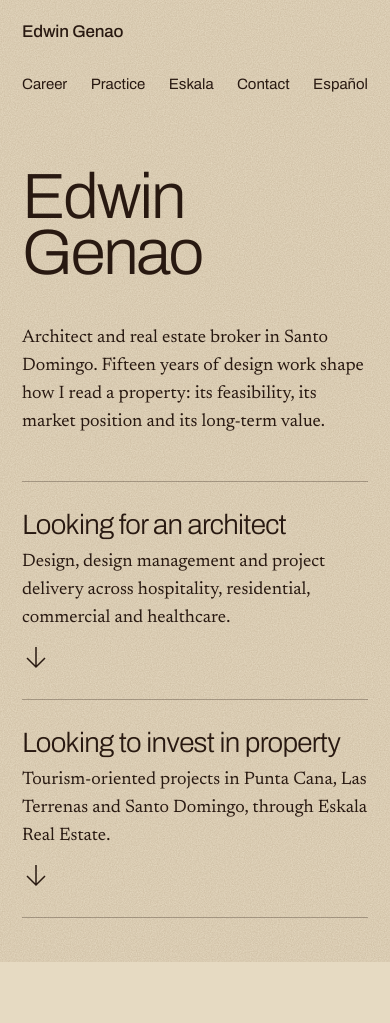
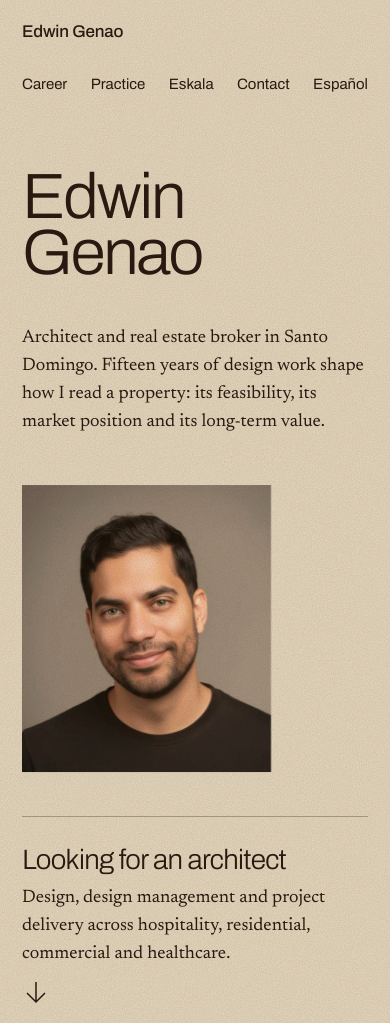
Before and after one commit to edwingenao/edwingenao-web, a plain HTML site: page index.html in a window 390 px wide. Shown: the top 1023 px of the page. Drawn offline with Linux system fonts and the light colour scheme.

Commit message:
Add files via upload

```diff
--- a/index.html
+++ b/index.html
@@ -31,7 +31,13 @@ footer a:hover{color:#D6A85C}
 .entry{color:#2A1A12;text-decoration:none}
 .entry-a:hover{background:#2A1A12;color:#E6DAC2}
 .entry-b:hover{background:#243327;color:#E6DAC2}
+.hero-top{display:flex;flex-wrap:wrap;gap:48px 64px;align-items:flex-start;justify-content:space-between}
+.hero-text{flex:1 1 520px;min-width:0;display:flex;flex-direction:column;gap:56px}
+.hero-photo{flex:0 0 auto;margin:0;width:clamp(240px,25vw,360px)}
+.hero-photo img{display:block;width:100%;height:auto;aspect-ratio:520/600;object-fit:cover}
 @media (max-width:700px){
+.hero-text{gap:44px !important}
+.hero-photo{width:min(72%,300px)}
 nav,section,footer{padding-left:22px !important;padding-right:22px !important}
 nav{padding-top:18px !important;padding-bottom:18px !important}
 nav>div{flex:1 1 100%;justify-content:space-between;gap:6px 18px !important}
@@ -70,7 +76,7 @@ a{transition:color .2s}
 }
 }
 </style>
-<script type="application/ld+json">{"@context":"https://schema.org","@type":"Person","name":"Edwin Genao","url":"https://edwingenao.com/","jobTitle":"Architect and real estate broker","address":{"@type":"PostalAddress","addressLocality":"Santo Domingo","addressCountry":"DO"},"sameAs":["https://www.linkedin.com/in/edwingenao","https://eskala.com.do"]}</script>
+<script type="application/ld+json">{"@context":"https://schema.org","@type":"Person","name":"Edwin Genao","url":"https://edwingenao.com/","image":"https://edwingenao.com/edwin.jpg","jobTitle":"Architect and real estate broker","address":{"@type":"PostalAddress","addressLocality":"Santo Domingo","addressCountry":"DO"},"sameAs":["https://www.linkedin.com/in/edwingenao","https://eskala.com.do"]}</script>
 </head>
 <body>
 
@@ -91,9 +97,13 @@ a{transition:color .2s}
 <header id="top" style="position:relative;box-sizing:border-box">
 
 <div style="box-sizing:border-box;padding:56px 56px 80px;display:flex;flex-direction:column;gap:56px;background:#E6DAC2">
+<div class="hero-top">
+<div class="hero-text">
 <h1 aria-label="Edwin Genao" style="margin:0;font-family:'Archivo',sans-serif;font-stretch:125%;font-weight:300;font-size:clamp(64px,11.5vw,176px);line-height:0.88;letter-spacing:-0.035em"><span class="mask" aria-hidden="true"><span class="rise r1">Edwin</span></span><span class="mask" aria-hidden="true"><span class="rise r2">Genao</span></span></h1>
-
 <p class="fade" style="margin:0;max-width:620px;font-size:22px;line-height:1.55">Architect and real estate broker in Santo Domingo. Fifteen years of design work shape how I read a property: its feasibility, its market position and its long-term value.</p>
+</div>
+<figure class="hero-photo fade"><img src="edwin.jpg" width="520" height="600" alt="Portrait of Edwin Genao" fetchpriority="high"></figure>
+</div>
 
 <div class="fade" style="border-bottom:1px solid rgba(42,26,18,0.3)">
 <div style="border-top:1px solid rgba(42,26,18,0.3)">
@@ -248,7 +258,7 @@ a{transition:color .2s}
 <p style="margin:0 0 8px;font-family:'Archivo',sans-serif;font-size:15px;font-weight:600;color:#7A5216">Certification</p>
 <p style="margin:0 0 28px;font-size:20px;font-weight:500">Procore Certified: Architect</p>
 <p style="margin:0 0 8px;font-family:'Archivo',sans-serif;font-size:15px;font-weight:600;color:#7A5216">Membership</p>
-<p style="margin:0 0 28px;font-size:20px;font-weight:500">Asociación de Empresas Inmobiliarias de la República Dominicana (AEI)</p>
+<p style="margin:0 0 28px;font-size:20px;font-weight:500">Asociación de Empresas Inmobiliarias de la República Dominicana (AEI)<br><span style="font-size:16px;font-weight:400;color:#5B4A3C">AEI Registration #4022</span></p>
 <p style="margin:0 0 8px;font-family:'Archivo',sans-serif;font-size:15px;font-weight:600;color:#7A5216">Languages</p>
 <p style="margin:0;font-size:20px;font-weight:500">Spanish, native. English, full professional.</p>
 </div>
```
Also changed, not shown: es.html (+13 -3 lines), edwin.jpg (added).
